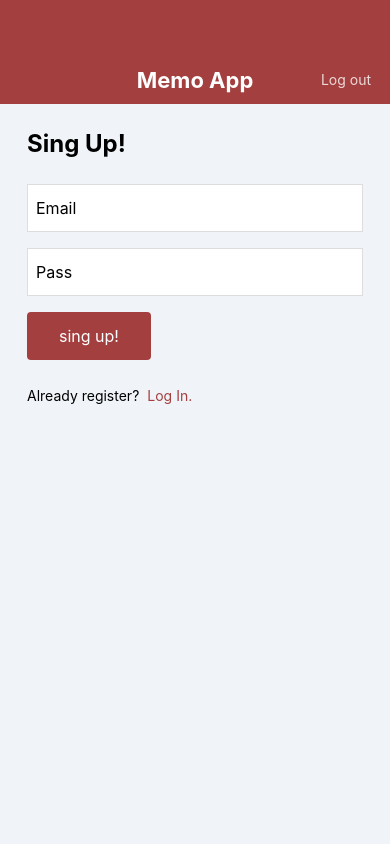
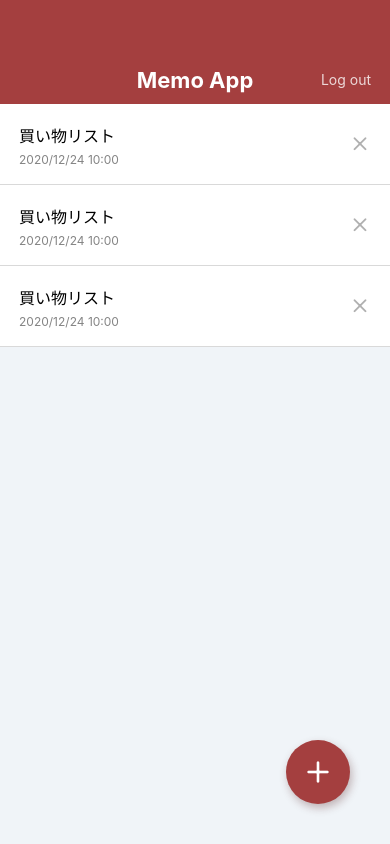
Before and after one commit to Christian-D-K/MemoApp, a React Native app: screen / in a window 390 px wide. Built offline with nearby package versions, Linux system fonts and the light colour scheme.

Commit message:
add touchable feature

```diff
--- a/App.jsx
+++ b/App.jsx
@@ -1,19 +1,19 @@
 import React from 'react';
 
-// import MemoListScreen from './src/screens/MemoListScreen';
+import MemoListScreen from './src/screens/MemoListScreen';
 // import MemoDetailScreen from './src/screens/MemoDetailScreen';
 // import MemoCreateScreen from './src/screens/MemoCreateCsreen';
 // import MemoEditScreen from './src/screens/MemoEditScreen';
 // import LogInScreen from './src/screens/LogInScreen';
-import SingupScreen from './src/screens/SingupScreen';
+// import SingUpScreen from './src/screens/SingUpScreen';
 
 export default function App() {
   return (
-    // <MemoListScreen />
+    <MemoListScreen />
     // <MemoDetailScreen />
     // <MemoEditScreen />
     // <MemoCreateScreen />
     // <LogInScreen />
-    <SingupScreen />
+    // <SingUpScreen />
   );
 }
--- a/src/components/Button.jsx
+++ b/src/components/Button.jsx
@@ -1,18 +1,23 @@
 import React from 'react';
-import { View, Text, StyleSheet } from 'react-native';
-import { string } from 'prop-types';
+import { TouchableOpacity, Text, StyleSheet } from 'react-native';
+import { func, string } from 'prop-types';
 
 export default function Button(props) {
-  const { label } = props;
+  const { label, onPress } = props;
   return (
-    <View style={styles.buttonCantainer}>
+    <TouchableOpacity style={styles.buttonCantainer} onPress={onPress}>
       <Text style={styles.buttonLabel}>{label}</Text>
-    </View>
+    </TouchableOpacity>
   );
 }
 
 Button.propTypes = {
   label: string.isRequired,
+  onPress: func,
+};
+
+Button.defaultProps = {
+  onPress: null,
 };
 
 const styles = StyleSheet.create({
--- a/src/components/CircleButton.jsx
+++ b/src/components/CircleButton.jsx
@@ -1,25 +1,27 @@
 import React from 'react';
-import { View, StyleSheet } from 'react-native';
-import { string, shape } from 'prop-types';
+import { StyleSheet, TouchableOpacity } from 'react-native';
+import { string, shape, func } from 'prop-types';
 
 import { Feather } from '@expo/vector-icons';
 
 export default function CircleButton(props) {
-  const { style, name } = props;
+  const { style, name, onPress } = props;
   return (
-    <View style={[styles.circleButton, style]}>
+    <TouchableOpacity style={[styles.circleButton, style]} onPress={onPress}>
       <Feather name={name} size={32} color="white" />
-    </View>
+    </TouchableOpacity>
   );
 }
 
 CircleButton.propTypes = {
   style: shape(),
   name: string.isRequired,
+  onPress: func,
 };
 
 CircleButton.defaultProps = {
   style: null,
+  onPress: null,
 };
 
 const styles = StyleSheet.create({
--- a/src/components/MemoList.jsx
+++ b/src/components/MemoList.jsx
@@ -1,5 +1,10 @@
 import React from 'react';
-import { View, Text, StyleSheet } from 'react-native';
+import {
+  View,
+  TouchableOpacity,
+  Text,
+  StyleSheet,
+} from 'react-native';
 
 import { Feather } from '@expo/vector-icons';
 
@@ -11,27 +16,27 @@ export default function MemoList() {
           <Text style={styles.memoListItemTitle}>買い物リスト</Text>
           <Text style={styles.memoListItemDate}>2020/12/24 10:00</Text>
         </View>
-        <View>
+        <TouchableOpacity>
           <Feather name="x" size={22} color="#B0B0B0" />
-        </View>
+        </TouchableOpacity>
       </View>
       <View style={styles.memoListItem}>
         <View>
           <Text style={styles.memoListItemTitle}>買い物リスト</Text>
           <Text style={styles.memoListItemDate}>2020/12/24 10:00</Text>
         </View>
-        <View>
+        <TouchableOpacity>
           <Feather name="x" size={22} color="#B0B0B0" />
-        </View>
+        </TouchableOpacity>
       </View>
       <View style={styles.memoListItem}>
         <View>
           <Text style={styles.memoListItemTitle}>買い物リスト</Text>
           <Text style={styles.memoListItemDate}>2020/12/24 10:00</Text>
         </View>
-        <View>
+        <TouchableOpacity>
           <Feather name="x" size={22} color="#B0B0B0" />
-        </View>
+        </TouchableOpacity>
       </View>
     </View>
   );
--- a/src/screens/LogInScreen.jsx
+++ b/src/screens/LogInScreen.jsx
@@ -4,6 +4,7 @@ import {
   Text,
   TextInput,
   StyleSheet,
+  TouchableOpacity,
 } from 'react-native';
 
 import AppBar from '../components/AppBar';
@@ -20,7 +21,9 @@ export default function LogInScreen() {
         <Button label="submit" />
         <View style={styles.footer}>
           <Text style={styles.footerText}>Not register?</Text>
-          <Text style={styles.footerLink}>Sing up here!</Text>
+          <TouchableOpacity>
+            <Text style={styles.footerLink}>Sing up here!</Text>
+          </TouchableOpacity>
         </View>
       </View>
     </View>
--- a/src/screens/MemoEditScreen.jsx
+++ b/src/screens/MemoEditScreen.jsx
@@ -16,7 +16,7 @@ export default function MemoEditScreen() {
       <View style={styles.inputContainer}>
         <TextInput value="買い物リスト" multiline style={styles.input} />
       </View>
-      <CircleButton name="check" />
+      <CircleButton name="check" onPress={() => { }} />
     </KeyboardSafeView>
   );
 }
--- a/src/screens/SingupScreen.jsx
+++ b/src/screens/SingupScreen.jsx
@@ -4,6 +4,7 @@ import {
   Text,
   TextInput,
   StyleSheet,
+  TouchableOpacity,
 } from 'react-native';
 
 import AppBar from '../components/AppBar';
@@ -20,7 +21,9 @@ export default function LogInScreen() {
         <Button label="sing up!" />
         <View style={styles.footer}>
           <Text style={styles.footerText}>Already register?</Text>
-          <Text style={styles.footerLink}>Log In.</Text>
+          <TouchableOpacity>
+            <Text style={styles.footerLink}>Log In.</Text>
+          </TouchableOpacity>
         </View>
       </View>
     </View>
```
